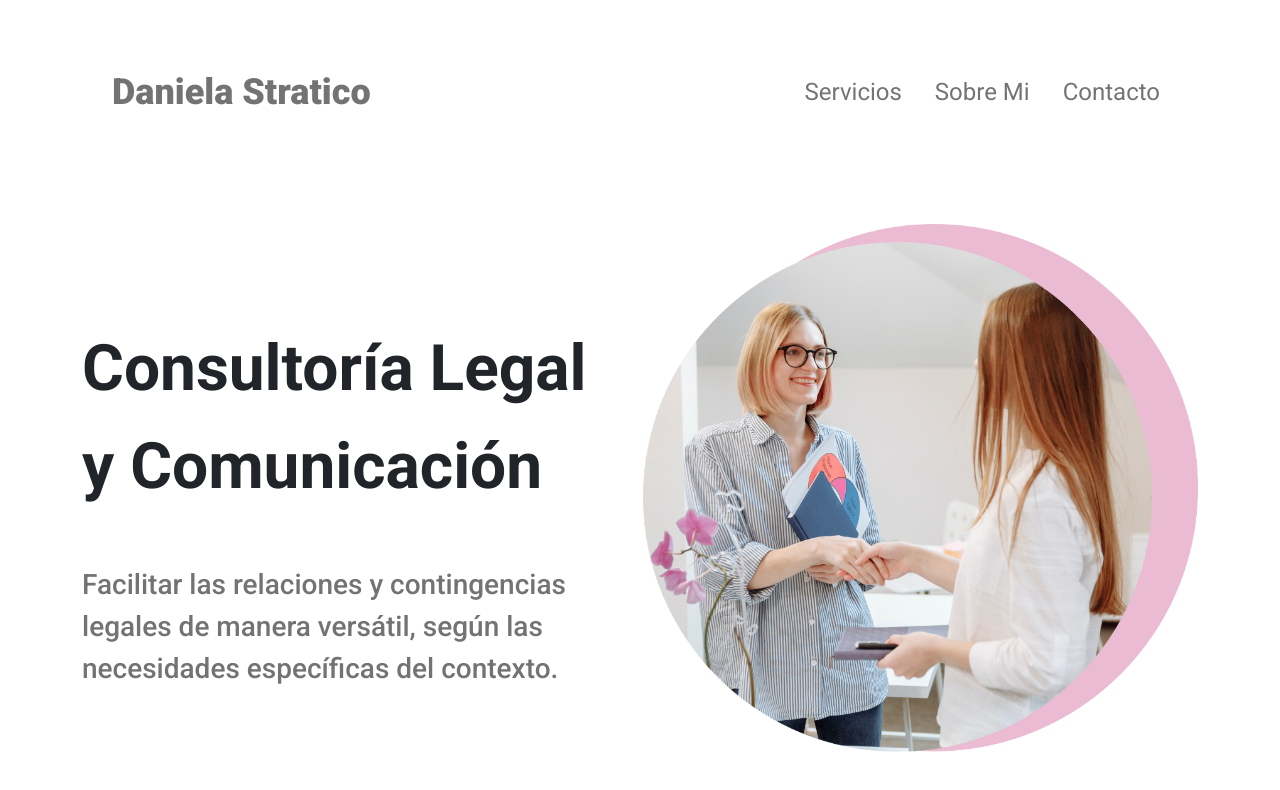
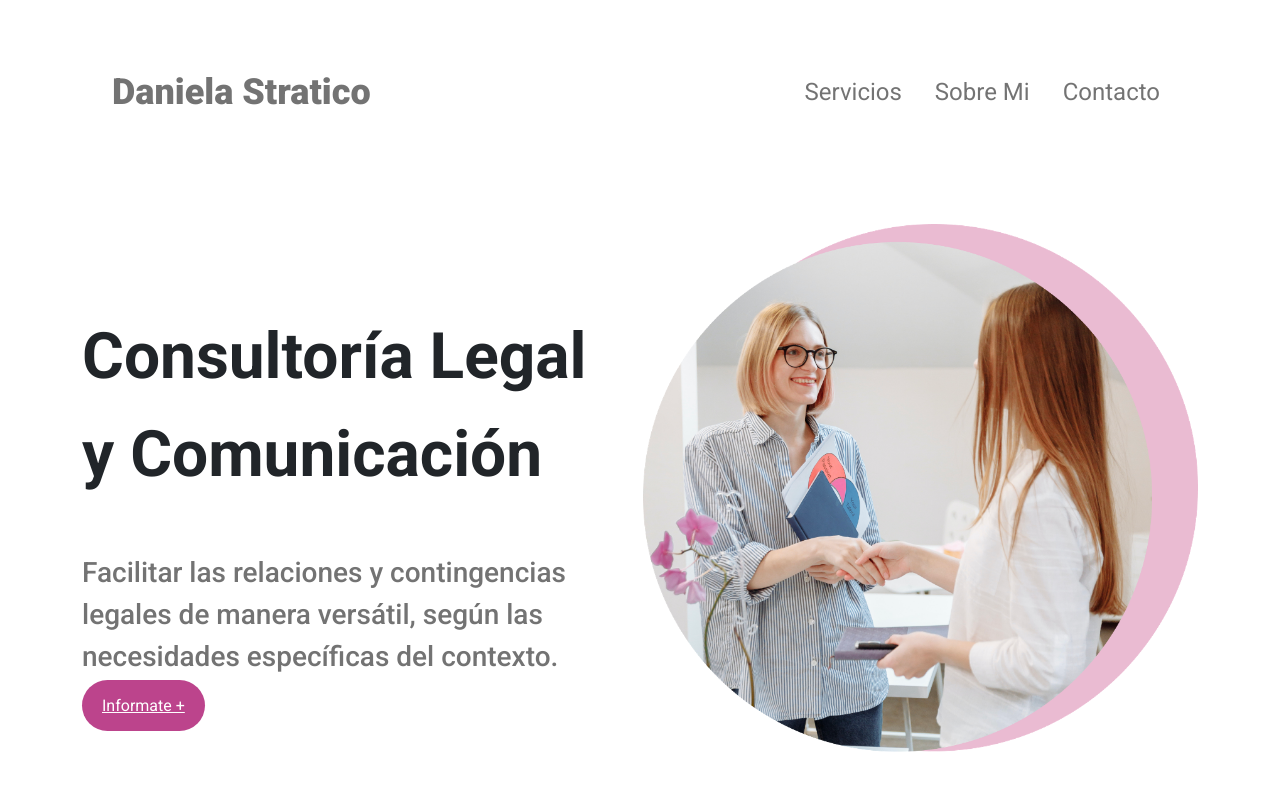
Before and after one commit to brian-exe/DanielaStraticoProyecto, a React (Create React App) app: page / in a window 1280 px wide. Shown: the top 790 px of the page. Built offline with nearby package versions, Linux system fonts and the light colour scheme.

Commit message:
continuacion hero

```diff
--- a/src/hero/hero.js
+++ b/src/hero/hero.js
@@ -8,11 +8,11 @@ export const Hero = () => {
             <div className='container-text-hero'>
                 <h2 className='lg-title-hero'>Consultoría Legal y Comunicación</h2>
                 <p className='text-hero'>Facilitar las relaciones y contingencias legales de manera versátil, según las necesidades específicas del contexto.</p>
+                <a className='btn-pink' href="#">Informate +</a>
             </div>
             <div>
                 <img src={heroImg} alt="" />
             </div>
         </Container>
-
     )
 }
--- a/src/style/hero/_hero.scss
+++ b/src/style/hero/_hero.scss
@@ -32,3 +32,11 @@
     width: 90%;
     margin-top: 48px;
 }
+
+.btn-pink {
+    padding: 1rem 1.25rem;
+    height: 48px;
+    border-radius: 100px;
+    background: #BC448C;
+    color: white;
+}
--- a/src/style/style.css
+++ b/src/style/style.css
@@ -62,6 +62,14 @@
   margin-top: 48px;
 }
 
+.btn-pink {
+  padding: 1rem 1.25rem;
+  height: 48px;
+  border-radius: 100px;
+  background: #BC448C;
+  color: white;
+}
+
 @media only screen and (max-width: 1522px) {
   .lg-title-hero {
     font-size: 4rem;
```
Also changed, not shown: 1 other file (tests, documents, lock files or other folders).
